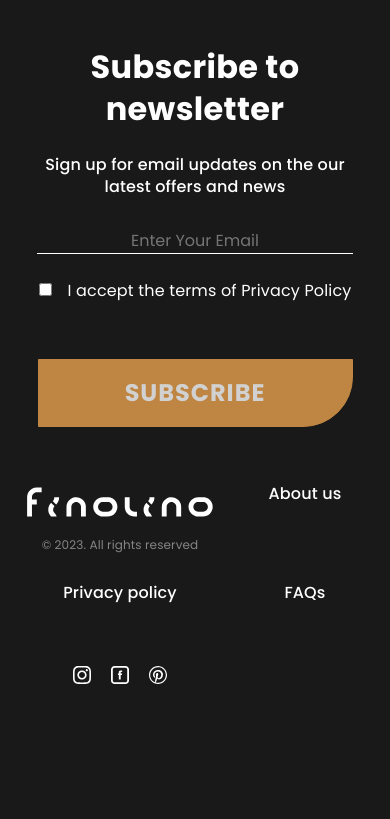
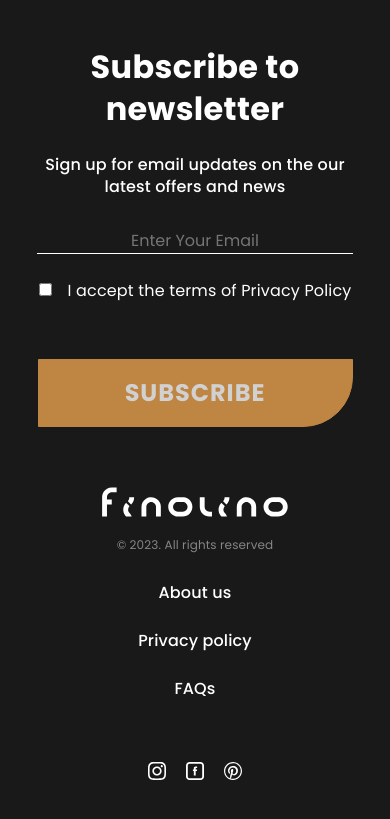
Before and after one commit to Nadiyahr/finolino-test, a Vue app: page / in a window 390 px wide. Shown: the part 3871-4690 px from the top of the page. Built offline with nearby package versions, Linux system fonts and the light colour scheme.

Commit message:
fix footer grid mobile

```diff
--- a/src/components/Layout/LayoutFooter.vue
+++ b/src/components/Layout/LayoutFooter.vue
@@ -1,24 +1,26 @@
 <template>
   <footer class="c-footer">
     <div class="grid grid--desktop u-mb-center">
-      <div class="grid__item grid__item--tablet-1-12 grid__item--desktop-1-5 u-mb-center">
+      <div class="grid__item grid__item--1-2 grid__item--tablet-1-12 grid__item--desktop-1-5 u-mb-center">
         <Logo class="c-footer__logo" />
         <IconButtonGroup v-if="!isMobile" :icons="icons" />
         <p class="u-fw-light u-py-2 u-color-info u-fs-xs">&copy; {{ year }}. All rights reserved</p>
       </div>
-      <div class="grid__item grid__item--tablet-1-4 grid__item--desktop-6-7">
+      <div class="grid__item grid__item--1-2 grid__item--tablet-1-4 grid__item--desktop-6-7">
         <h6 v-if="isMobile">About us</h6>
         <FooterList v-else title="About" :list="about" />
       </div>
-      <div class="grid__item grid__item--tablet-4-8 grid__item--desktop-8-9">
+      <div class="grid__item grid__item--1-2 grid__item--tablet-4-8 grid__item--desktop-8-9">
         <h6 v-if="isMobile" >Privacy policy</h6>
          <FooterList v-else title="Help" :list="help" />
       </div>
-      <div class="grid__item grid__item--tablet-8-12 grid__item--desktop-10-12">
+      <div class="grid__item grid__item--1-2 grid__item--tablet-8-12 grid__item--desktop-10-12">
         <h6 v-if="isMobile"  class="u-pb-5">FAQs</h6>
         <FooterList v-else title="Contacts" :list="contacts" />
       </div>
+      <div class="grid__item grid__item--1-2" >
         <IconButtonGroup v-if="isMobile" :icons="icons" class="u-m-auto" />
+      </div>
     </div>
   </footer>
 </template>
```
